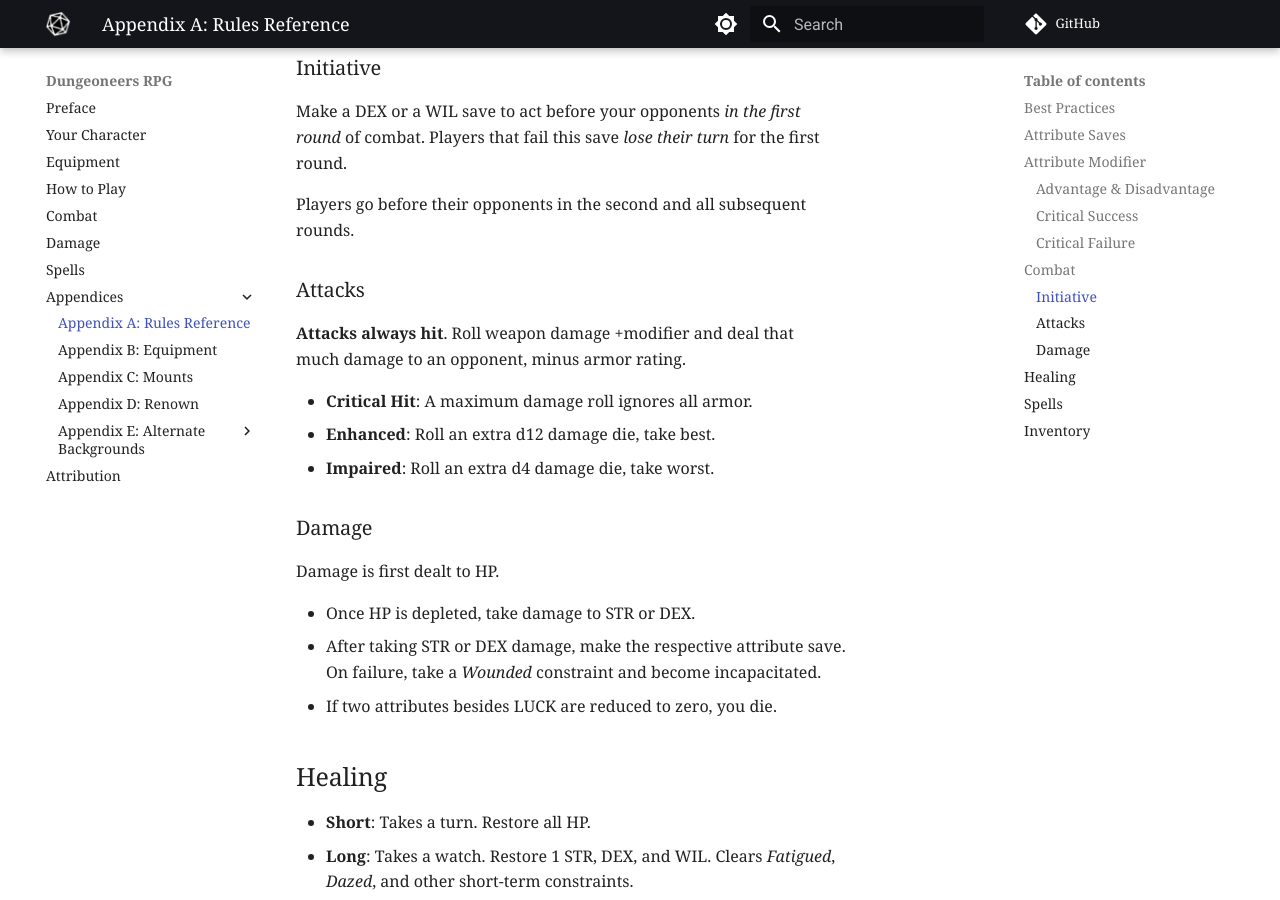
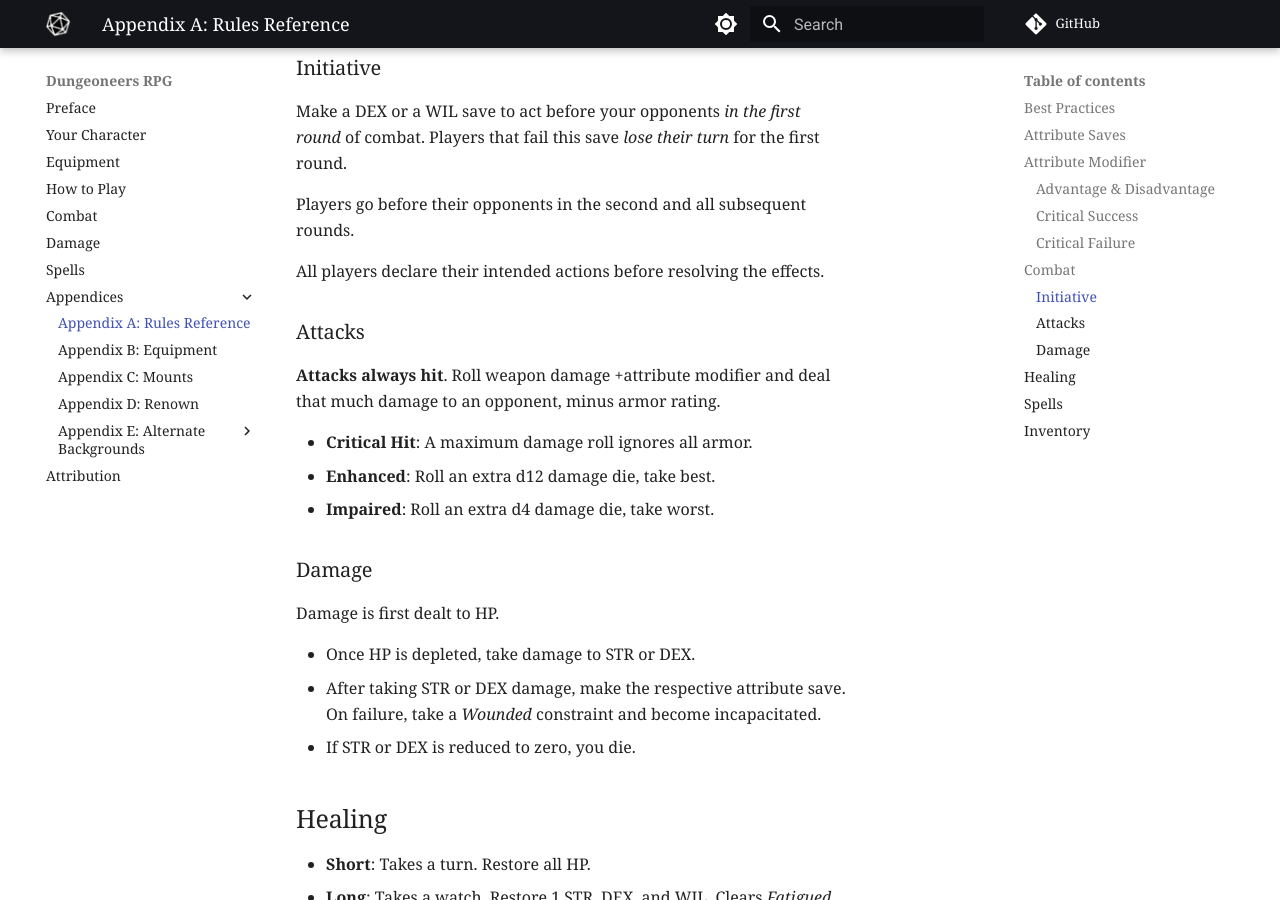
Before and after one commit to joemoose/dungeoneers.d20, an MkDocs documentation site: the page built from docs/appendix-a-reference.md, in a window 1280 px wide and 900 px high, scrolled down 2191 px. Built offline with MkDocs 1.6.1 and Material for MkDocs 9.7.7, drawn with Linux system fonts in a browser that asks for light colours; comment, search, counter and statistics services are not loaded.

Commit message:
Update appendix-a-reference.md

```diff
--- a/docs/appendix-a-reference.md
+++ b/docs/appendix-a-reference.md
@@ -63,9 +63,11 @@ Make a DEX or a WIL save to act before your opponents *in the first round* of co
 
 Players go before their opponents in the second and all subsequent rounds.
 
+All players declare their intended actions before resolving the effects.
+
 ### Attacks
 
-**Attacks always hit**. Roll weapon damage +modifier and deal that much damage to an opponent, minus armor rating.
+**Attacks always hit**. Roll weapon damage +attribute modifier and deal that much damage to an opponent, minus armor rating.
 
 - **Critical Hit**: A maximum damage roll ignores all armor.
 - **Enhanced**: Roll an extra d12 damage die, take best.
@@ -77,7 +79,7 @@ Damage is first dealt to HP.
 
 - Once HP is depleted, take damage to STR or DEX.
 - After taking STR or DEX damage, make the respective attribute save. On failure, take a *Wounded* constraint and become incapacitated.
-- If two attributes besides LUCK are reduced to zero, you die.
+- If STR or DEX is reduced to zero, you die.
 
 ## Healing
 
```
